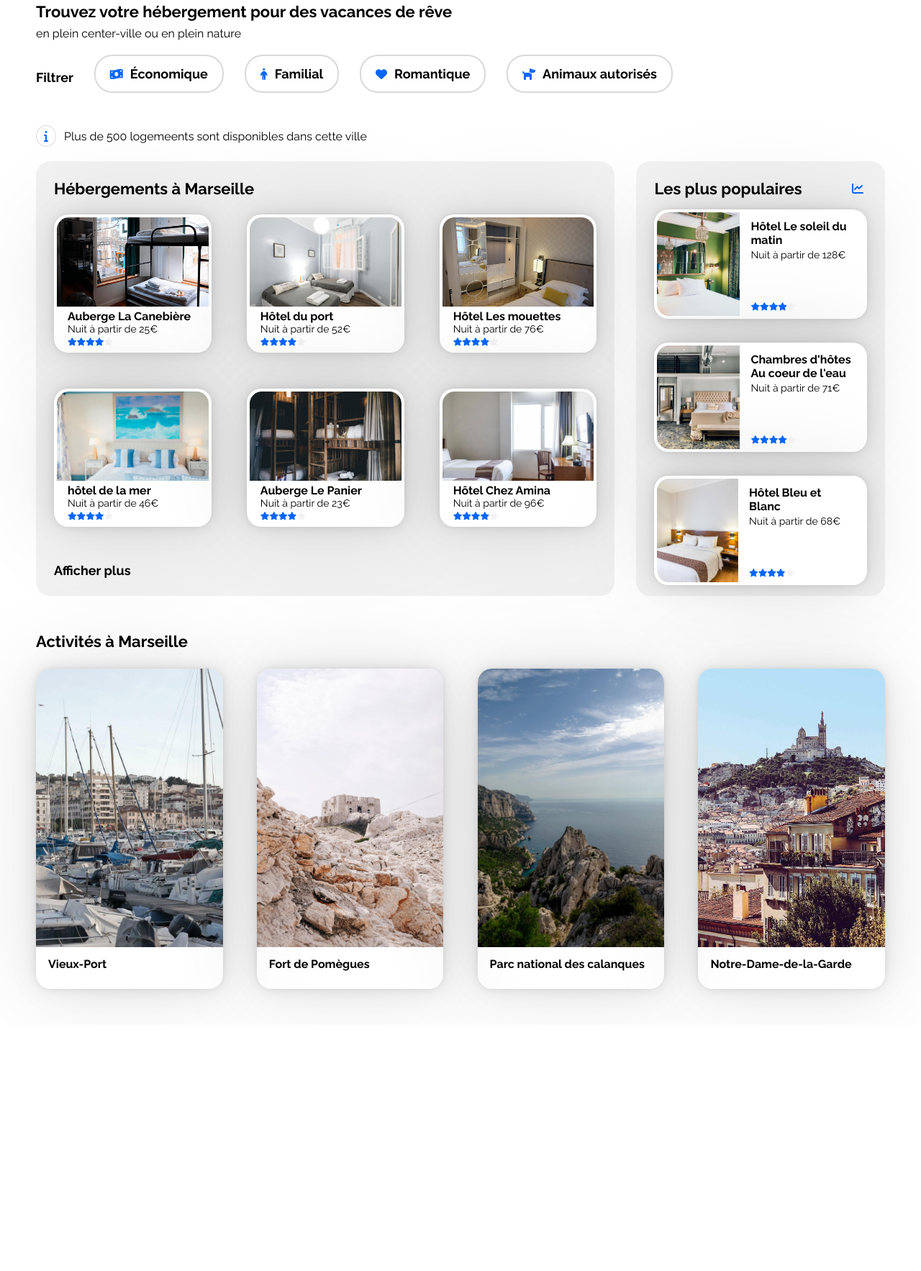
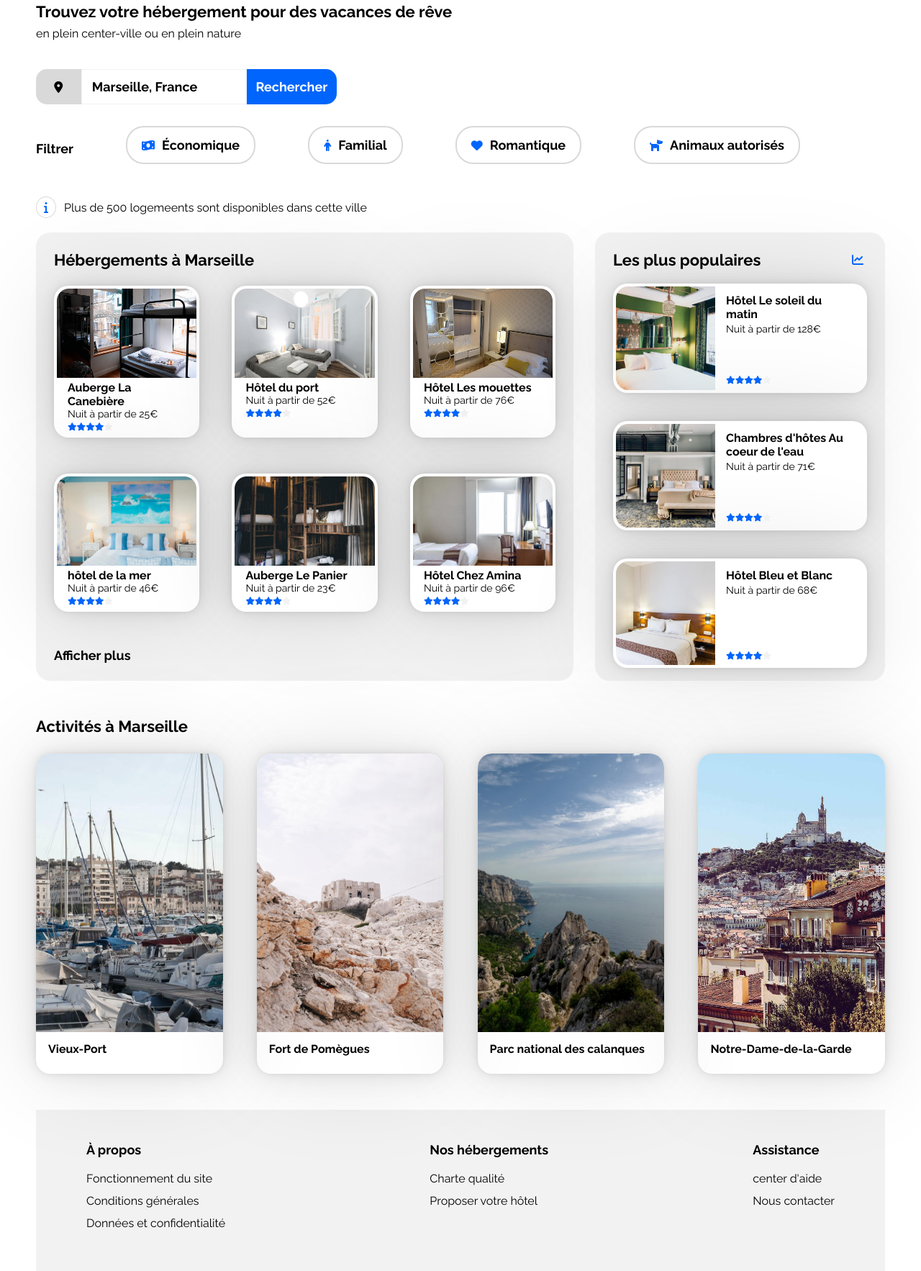
Before and after one commit to Nahimana96/Projet-2-Cr-ation-d-un-site-de-vacance, a plain HTML site: page index.html in a window 1280 px wide. Shown: the part 102-1868 px from the top of the page at 72% size. Before the commit the page ends 1526 px from the top, so only its background shows below. Drawn offline with Linux system fonts and the light colour scheme.

Commit message:
ajout de la balise footer

```diff
--- a/index.html
+++ b/index.html
@@ -30,6 +30,16 @@
     <main>
       <h1>Trouvez votre hébergement pour des vacances de rêve</h1>
       <p>en plein center-ville ou en plein nature</p>
+      <form action="#">
+        <div class="location">
+          <i class="fa-solid fa-location-dot"></i>
+        </div>
+        <input type="text" placeholder="Marseille, France" />
+        <input type="submit" value="Rechercher" />
+        <div class="search-icon">
+          <i class="fa-solid fa-magnifying-glass"></i>
+        </div>
+      </form>
       <div class="section-filtre">
         <h2>Filtrer</h2>
         <div class="btn-filter">
@@ -242,5 +252,23 @@
         </div>
       </section>
     </main>
+    <footer>
+      <div class="item a_propos">
+        <h2>À propos</h2>
+        <p>Fonctionnement du site</p>
+        <p>Conditions générales</p>
+        <p>Données et confidentialité</p>
+      </div>
+      <div class="item services">
+        <h2>Nos hébergements</h2>
+        <p>Charte qualité</p>
+        <p>Proposer votre hôtel</p>
+      </div>
+      <div class="item assistance">
+        <h2>Assistance</h2>
+        <p>center d'aide</p>
+        <p>Nous contacter</p>
+      </div>
+    </footer>
   </body>
 </html>
--- a/style.css
+++ b/style.css
@@ -58,10 +58,55 @@ main > h1 {
 main > p {
   padding-bottom: 20px;
 }
+form {
+  width: 418px;
+  height: 49px;
+  display: flex;
+  justify-content: space-between;
+  margin: 20px 0 30px 0;
+}
+.location {
+  width: 15%;
+  display: flex;
+  justify-content: center;
+  align-items: center;
+  background-color: #d9d9d9;
+  border-radius: 15px 0 0 15px;
+}
+input[type="text"] {
+  width: 55%;
+  padding: 14px;
+  font-weight: 700;
+  font-size: 1.125em;
+  border: 1px solid #f2f2f2;
+}
+::placeholder {
+  color: black;
+}
+input[type="submit"] {
+  width: 30%;
+  background-color: #0065fc;
+  color: white;
+  font-size: 1.125em;
+  font-weight: 700;
+  border-radius: 0 15px 15px 0;
+  border: none;
+  cursor: pointer;
+}
+.search-icon {
+  display: none;
+  justify-content: center;
+  align-items: center;
+  background-color: #0065fc;
+  border-radius: 0 15px 15px 0;
+}
+.fa-magnifying-glass {
+  color: white;
+}
 .section-filtre {
-  width: 75%;
+  width: 90%;
   display: flex;
-  flex-wrap: wrap;
+  /* flex-wrap: wrap; */
   justify-content: space-between;
   align-items: center;
   margin-bottom: 35px;
@@ -113,7 +158,7 @@ main > p {
   border-radius: 20px;
 }
 .left-part {
-  width: 70%;
+  width: 65%;
   /* display: flex; */
   margin-right: 30px;
 }
@@ -149,12 +194,12 @@ main > p {
   font-size: 1em;
   font-weight: 700;
   padding-left: 15px;
-  /* padding-right: 15px; */
+  padding-right: 15px;
 }
 .all-articles article > p {
   font-size: 0.875em;
   padding-left: 15px;
-  /* padding-right: 15px; */
+  padding-right: 15px;
 }
 .etoiles {
   display: flex;
@@ -171,7 +216,7 @@ main > p {
 }
 
 .right-part {
-  width: 30%;
+  width: 35%;
   position: relative;
 }
 .fa-chart-line {
@@ -263,3 +308,23 @@ main > p {
   font-weight: 700;
   padding: 10px 17px;
 }
+
+footer {
+  margin: 40px 50px 0 50px;
+  display: flex;
+  justify-content: space-between;
+  background-color: #f2f2f2;
+  padding: 45px 70px;
+}
+.item {
+  display: flex;
+  flex-direction: column;
+  justify-content: flex-start;
+}
+
+.item h2 {
+  padding-bottom: 20px;
+}
+.item p {
+  padding-bottom: 12px;
+}
```
